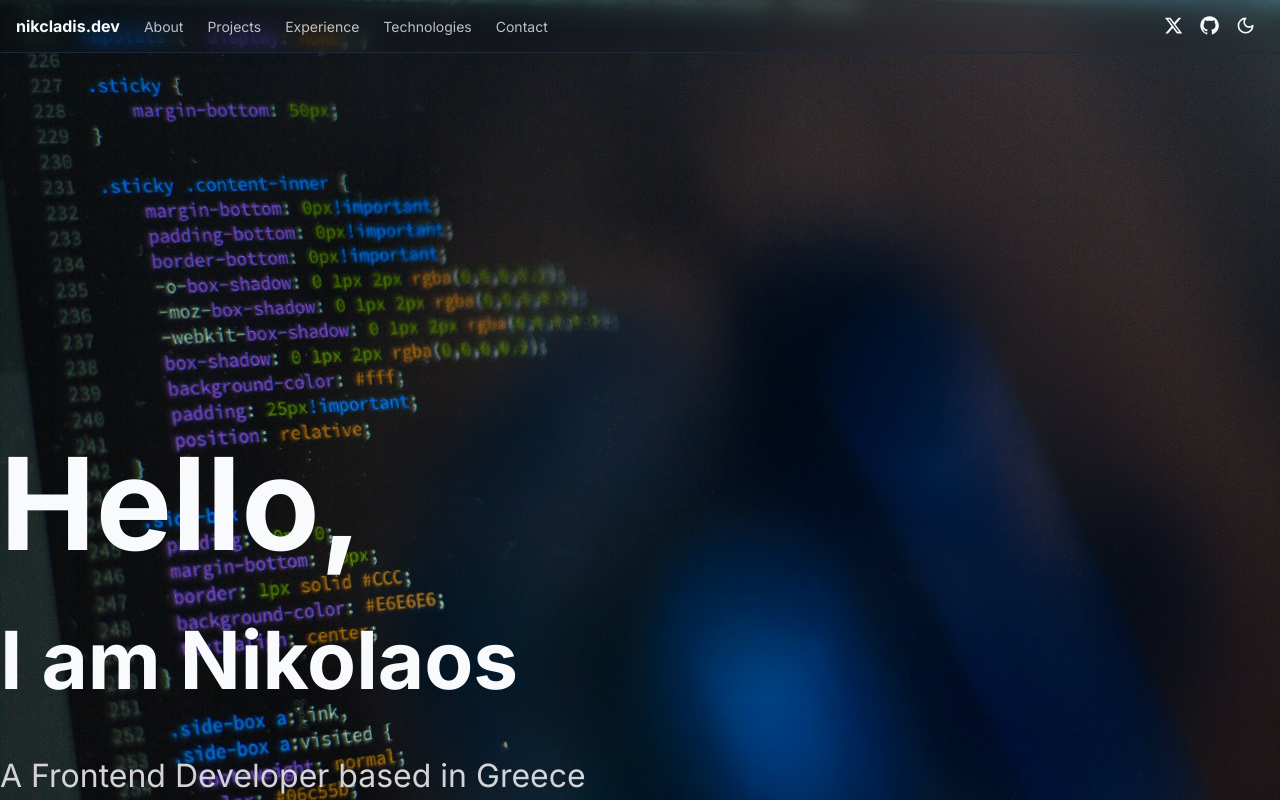
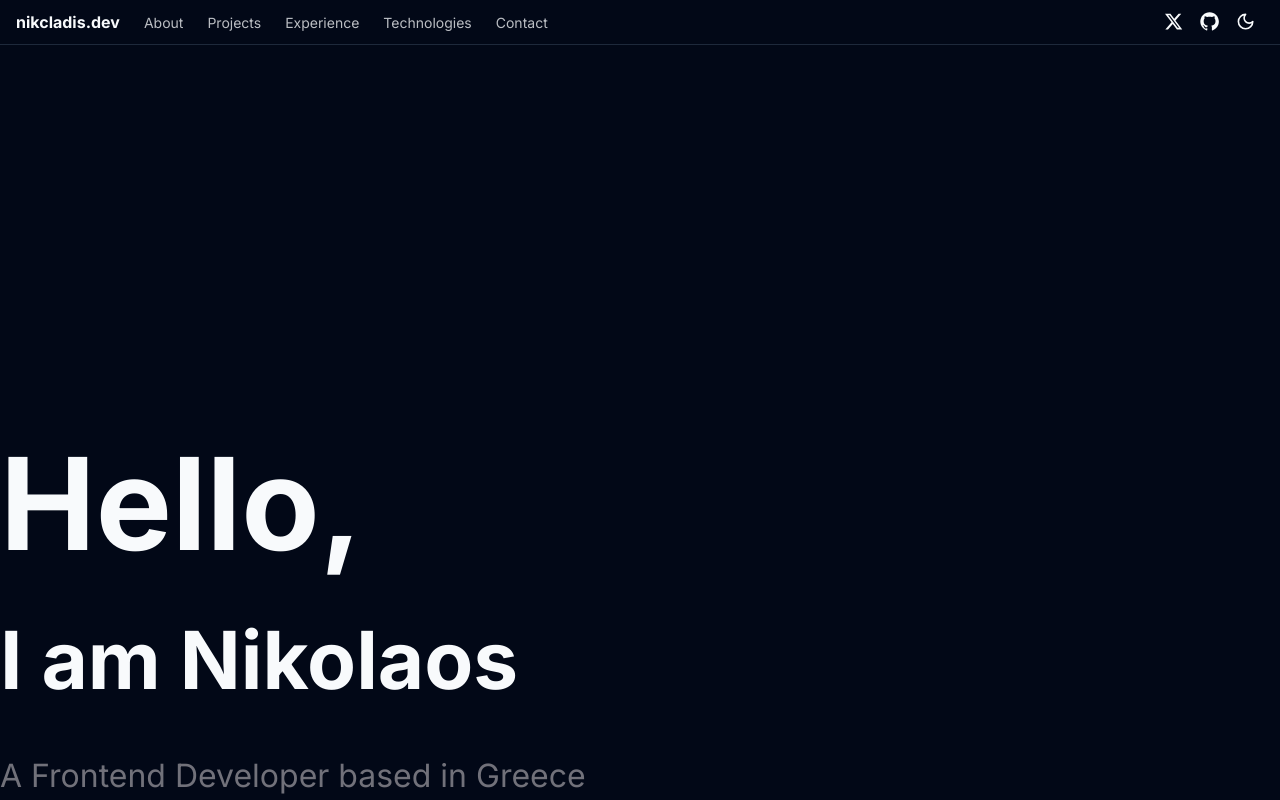
Before and after one commit to nikcladis/portfolio-next-13, a Next.js app: page / in a window 1280 px wide. Shown: the top 800 px of the page. Built offline with nearby package versions, Linux system fonts and the light colour scheme.

Commit message:
added paralax

```diff
--- a/src/app/page.tsx
+++ b/src/app/page.tsx
@@ -5,30 +5,10 @@ import Main from "@/components/Main";
 export default function Home() {
   return (
     <div className="relative">
-      <div
-        className="background-container"
-        style={{
-          position: "relative",
-          zIndex: 1, // Ensure the content stays on top of the pseudo-element
-        }}
-      >
+      <div className="background-container relative z-10">
         <Header />
         <Main />
       </div>
-      <div
-        className="background-fix"
-        style={{
-          position: "fixed",
-          top: 0,
-          left: 0,
-          width: "100%",
-          height: "100vh",
-          backgroundImage: `url(background.jpg)`,
-          backgroundSize: "cover",
-          backgroundRepeat: "no-repeat",
-          zIndex: 0, // Ensure the pseudo-element stays behind the content
-        }}
-      />
     </div>
   );
 }
--- a/src/components/Header/Navigation.tsx
+++ b/src/components/Header/Navigation.tsx
@@ -38,7 +38,7 @@ const Navigation = () => {
       }}
       animate={hidden ? "hidden" : "visible"}
       transition={{ duration: 0.35, ease: "easeInOut" }}
-      className="w-full flex items-center justify-center px-4 py-2 border-b backdrop-blur-md"
+      className="w-full flex items-center justify-center px-4 py-1 border-b bg-white dark:bg-[#020817]"
     >
       <div className="w-full max-w-7xl flex items-center justify-between">
         <div className="hidden md:flex">
--- a/src/components/Header/ProgressBar.tsx
+++ b/src/components/Header/ProgressBar.tsx
@@ -1,6 +1,6 @@
 "use client";
 
-import { useState, useLayoutEffect } from "react";
+import { useState, useEffect } from "react";
 import { Progress } from "@/components/ui/progress";
 import throttle from "lodash/throttle";
 
@@ -12,9 +12,9 @@ const ProgressBar = () => {
     const height = document.documentElement.scrollHeight - window.innerHeight;
     const scrolled = (winScroll / height) * 100;
     setProgress(scrolled);
-  }, 300);
+  }, 200);
 
-  useLayoutEffect(() => {
+  useEffect(() => {
     window.addEventListener("scroll", handleScroll);
 
     return () => {
--- a/src/components/Header/index.tsx
+++ b/src/components/Header/index.tsx
@@ -1,12 +1,10 @@
 import Container from "@/components/ui/container";
-import ProgressBar from "./ProgressBar";
 import Navigation from "./Navigation";
 
 const Header = () => {
   return (
     <>
       <header className="sticky top-0 z-50 flex justify-between">
-        <ProgressBar />
         <Navigation />
       </header>
     </>
--- a/src/components/Main/Hero/index.tsx
+++ b/src/components/Main/Hero/index.tsx
@@ -24,13 +24,13 @@ const Hero = () => {
   }, [handleScroll]);
 
   return (
-    <section className="fixed inset-0 z-0 flex flex-col justify-end h-[100svh] mx-auto w-full max-w-7xl px-8 xl:px-0 overflow-hidden">
+    <section className="fixed inset-0 -z-10 flex flex-col justify-end h-[100svh] mx-auto w-full max-w-7xl px-8 xl:px-0 overflow-hidden">
       <p className="z-10 font-bold">
         <span className="block text-[5rem] md:text-[8rem]">Hello,</span>
         <span className="block text-[2.7rem] md:text-[5rem]">
           I am Nikolaos
         </span>
-        <span className="block font-normal mt-8 text-[1rem] md:text-[2rem] text-zinc-300">
+        <span className="block font-normal mt-8 text-[1rem] md:text-[2rem] text-zinc-500">
           A Frontend Developer based in Greece
         </span>
       </p>
--- a/src/components/Main/Projects/index.tsx
+++ b/src/components/Main/Projects/index.tsx
@@ -4,7 +4,7 @@ import SectionThree from "./project-3";
 
 const Projects = () => {
   return (
-    <div className="relative mt-[100svh]">
+    <div className="relative mt-[100svh] px-3">
       <SectionOne />
       <SectionTwo />
       <SectionThree />
--- a/src/components/Main/Projects/project-1.tsx
+++ b/src/components/Main/Projects/project-1.tsx
@@ -1,10 +1,24 @@
+"use client";
+
 import Image from "next/image";
+import { motion, useScroll } from "framer-motion";
+import { useRef } from "react";
 
 const SectionOne = () => {
+  const ref = useRef<HTMLElement>(null);
+  const { scrollYProgress } = useScroll({
+    target: ref,
+    offset: ["0 1", "1 1"],
+  });
+
   return (
-    <section className="z-10 h-[100svh] mx-auto w-full max-w-7xl overflow-hidden sticky top-0">
-      <div className="mt-6 max-w-full h-[94%] flex flex-col md:flex-row gap-4">
-        <div className="flex flex-col gap-4 h-full w-full md:w-2/3">
+    <motion.section
+      ref={ref}
+      style={{ scale: scrollYProgress }}
+      className="z-10 h-[100svh] mx-auto w-full max-w-7xl overflow-hidden sticky top-0"
+    >
+      <div className="mt-12 max-w-full bg-gray-400 rounded-xl h-[80%] flex flex-col md:flex-row gap-4">
+        {/* <div className="flex flex-col gap-4 h-full w-full md:w-2/3">
           <div className="w-full bg-gray-500 md:h-fit rounded-xl overflow-hidden">
             <Image
               alt="figma prototype"
@@ -17,10 +31,10 @@ const SectionOne = () => {
         </div>
         <div className="w-full md:w-1/3 bg-gray-300 h-[23%] md:h-full rounded-xl">
           Hello
-        </div>
+        </div> */}
         {/* <div className="w-full md:w-1/4 bg-gray-300 h-[23%] md:h-full rounded-xl"></div> */}
       </div>
-    </section>
+    </motion.section>
   );
 };
 
--- a/src/components/Main/Projects/project-2.tsx
+++ b/src/components/Main/Projects/project-2.tsx
@@ -1,15 +1,28 @@
+"use client";
+
+import { motion, useScroll } from "framer-motion";
+import { useRef } from "react";
+
 const SectionTwo = () => {
+  const ref = useRef<HTMLElement>(null);
+  const { scrollYProgress } = useScroll({
+    target: ref,
+    offset: ["0 1", "1 1"],
+  });
+
   return (
-    <section className="z-20 flex h-[100svh] mx-auto w-full max-w-7xl overflow-hidden sticky top-0">
-      <div className="mt-6 max-w-full h-[94%] rounded-xl w-full flex flex-col md:flex-row gap-4">
-        <div className="w-full md:w-1/2 bg-gray-600 h-[48%] md:h-full rounded-xl"></div>
+    <motion.section
+      ref={ref}
+      style={{ scale: scrollYProgress }}
+      className="z-20 flex h-[100svh] mx-auto w-full max-w-7xl overflow-hidden sticky top-0"
+    >
+      <div className="mt-[4.5rem] mx-4 bg-gray-600 max-w-full h-[80%] rounded-xl w-full flex flex-col md:flex-row gap-4">
+        {/* <div className="w-full md:w-1/2 bg-gray-600 h-[48%] md:h-full rounded-xl"></div>
         <div className="w-full md:w-1/4 bg-gray-400 h-[23%] md:h-full rounded-xl"></div>
-        <div className="w-full md:w-1/4 bg-gray-400 h-[23%] md:h-full rounded-xl"></div>
+        <div className="w-full md:w-1/4 bg-gray-400 h-[23%] md:h-full rounded-xl"></div> */}
       </div>
-    </section>
+    </motion.section>
   );
 };
 
-// bg-white dark:bg-[#020817]
-
 export default SectionTwo;
--- a/src/components/Main/Projects/project-3.tsx
+++ b/src/components/Main/Projects/project-3.tsx
@@ -1,12 +1,26 @@
+"use client";
+
+import { motion, useScroll } from "framer-motion";
+import { useRef } from "react";
+
 const SectionThree = () => {
+  const ref = useRef<HTMLElement>(null);
+  const { scrollYProgress } = useScroll({
+    target: ref,
+    offset: ["0 1", "1 1"],
+  });
   return (
-    <section className="z-30 flex h-[100svh] mx-auto w-full max-w-7xl overflow-hidden sticky">
-      <div className="mt-6 max-w-full h-[94%] rounded-xl w-full flex flex-col md:flex-row gap-4">
-        <div className="w-full md:w-1/2 bg-gray-800 h-[48%] md:h-full rounded-xl"></div>
+    <motion.section
+      ref={ref}
+      style={{ scale: scrollYProgress }}
+      className="z-30 flex h-[100svh] mx-auto w-full max-w-7xl overflow-hidden sticky"
+    >
+      <div className="mt-24 mx-8 max-w-full bg-gray-800 h-[80%] rounded-xl w-full flex flex-col md:flex-row gap-4">
+        {/* <div className="w-full md:w-1/2 bg-gray-800 h-[48%] md:h-full rounded-xl"></div>
         <div className="w-full md:w-1/4 bg-gray-600 h-[23%] md:h-full rounded-xl"></div>
-        <div className="w-full md:w-1/4 bg-gray-600 h-[23%] md:h-full rounded-xl"></div>
+        <div className="w-full md:w-1/4 bg-gray-600 h-[23%] md:h-full rounded-xl"></div> */}
       </div>
-    </section>
+    </motion.section>
   );
 };
 
--- a/src/components/Main/index.tsx
+++ b/src/components/Main/index.tsx
@@ -6,6 +6,7 @@ const Main = () => {
     <main className="relative">
       <Hero />
       <Projects />
+      <div className="z-20 h-screen bg-gray-500"></div>
     </main>
   );
 };
```
